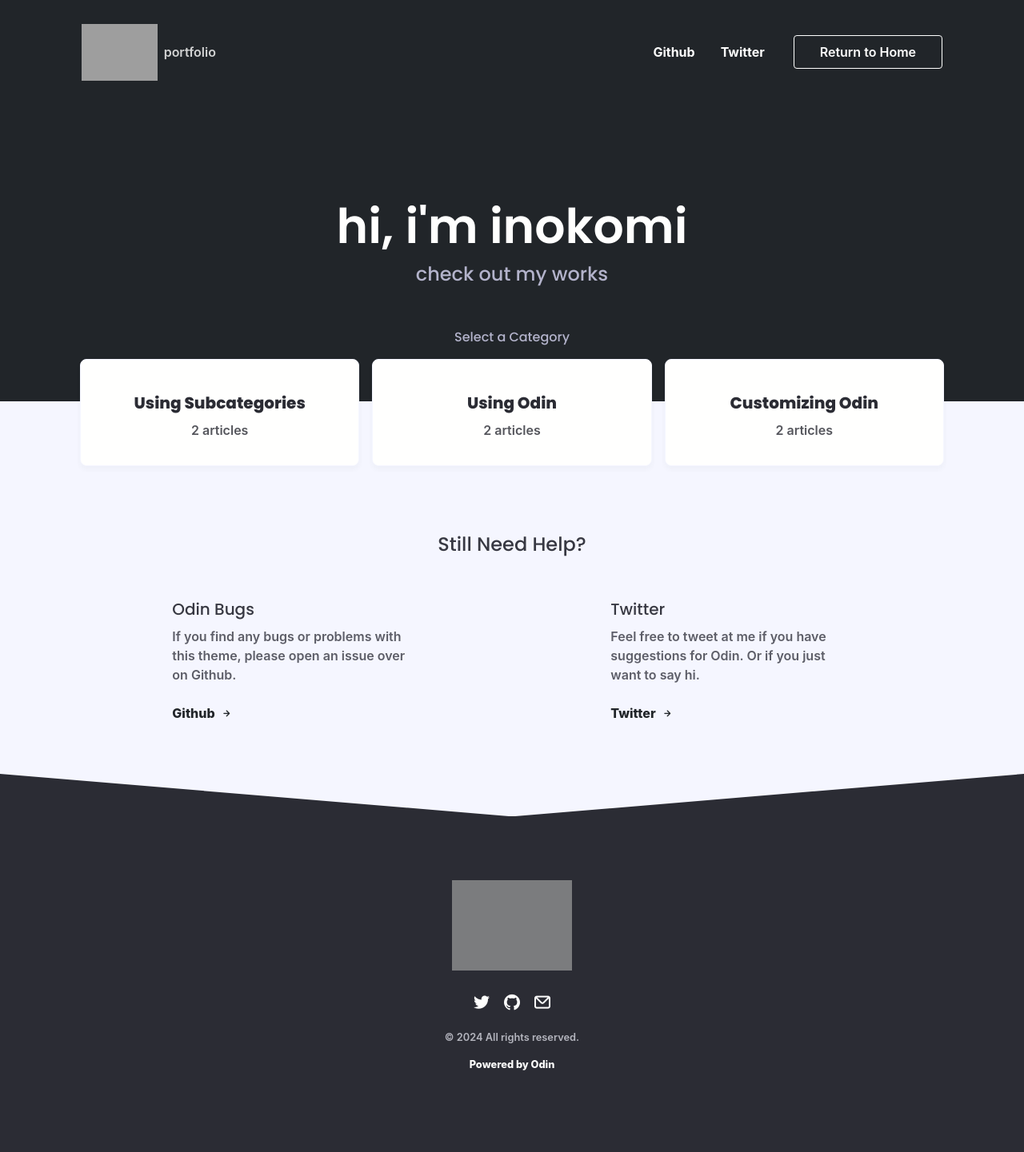
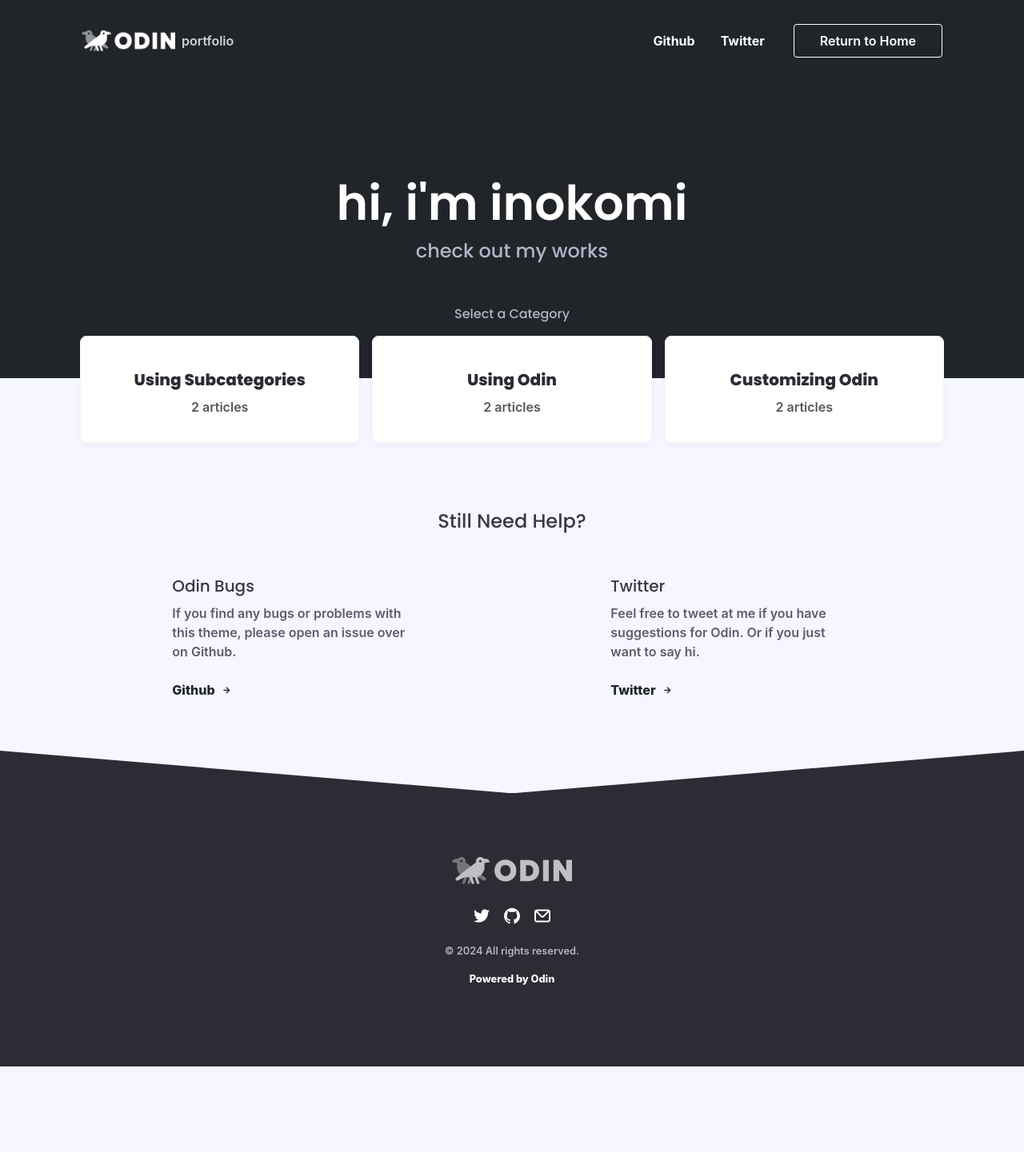
Before and after one commit to inokomi/inokomi.github.io, a Jekyll site: the page built from index.html, in a window 1280 px wide. Shown: the whole page at 80% size. Built offline with Jekyll 4.4.1, drawn with Linux system fonts in a browser that asks for light colours; nearby versions of some CDN libraries; some web fonts are replaced; comment, search, counter and statistics services are not loaded; after the commit the page ends 1334 px from its top, so only the background shows below that.

Commit message:
Update _config.yml

```diff
--- a/_config.yml
+++ b/_config.yml
@@ -27,12 +27,12 @@ permalink: /:categories/:title
 content_type: portfolio #Define whether this is a knowledge base, help center, or something else
 use_authors: false #Set this to false to disable showing post authors
 
-brand_logo: "https://i.pinimg.com/originals/fb/32/b7/fb32b70326b3a4648f6241319bb2cefc.png"
+brand_logo: logo.png
 brand_name: inokomi
 header: hi, i'm inokomi
 subheader: check out my works
 
-meta_image: "https://i.pinimg.com/originals/fb/32/b7/fb32b70326b3a4648f6241319bb2cefc.png"
+meta_image: odin-meta.png
 
 # Social Links
 twitter_username: inokomi
```
